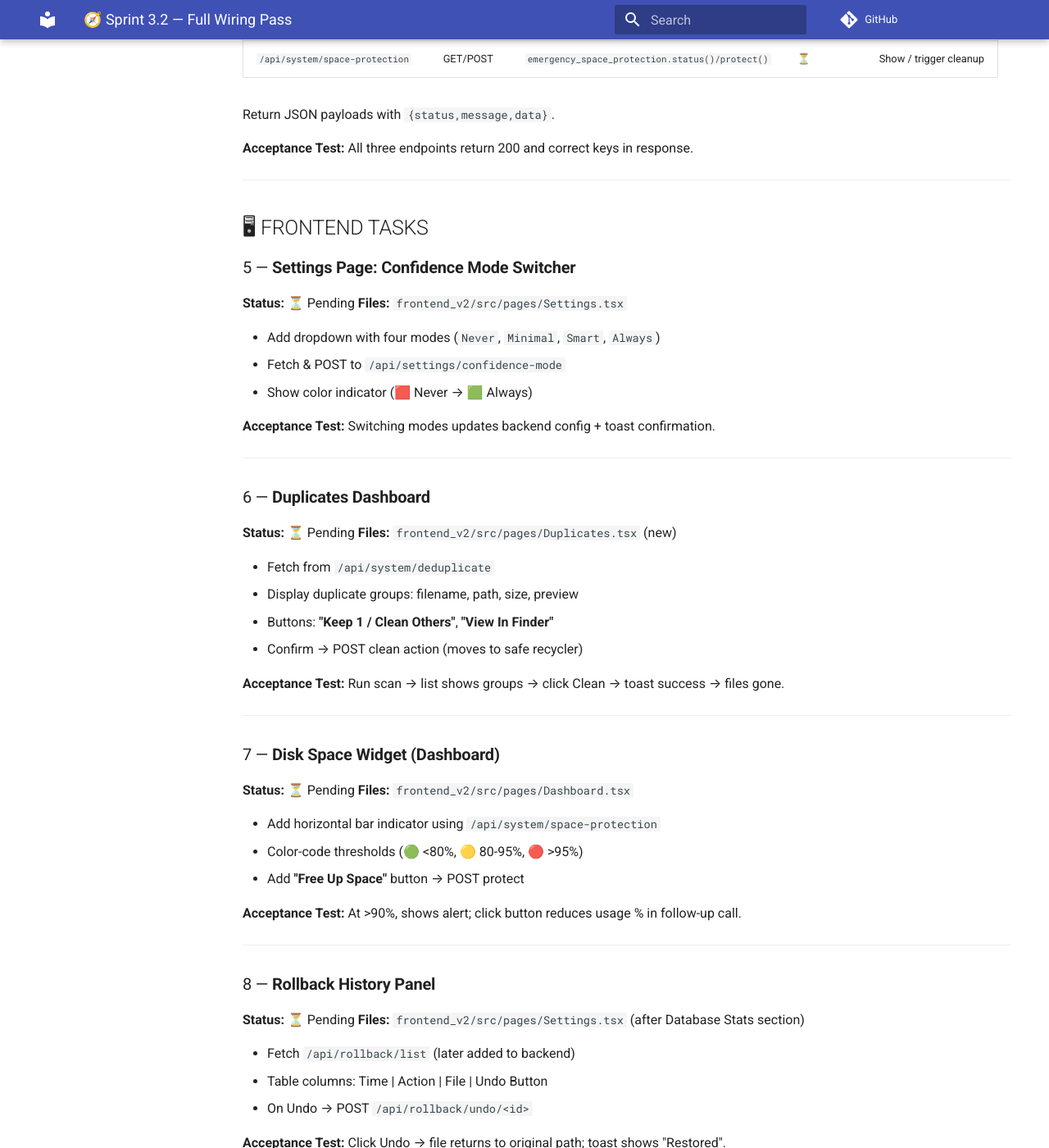
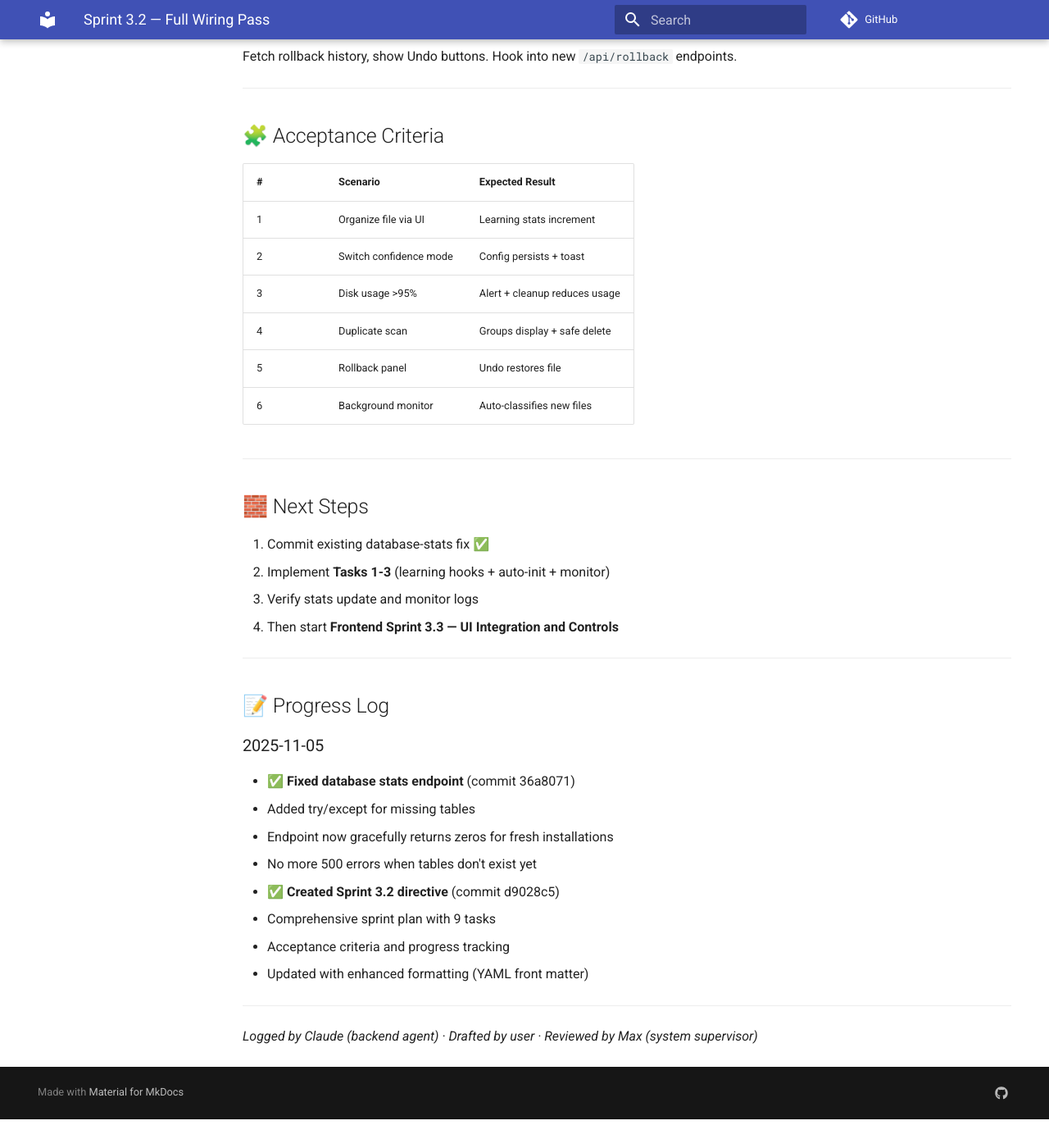
Before and after one commit to thebearwithabite/ai-file-organizer, an MkDocs documentation site: the page built from docs/Sprint_3.2_Directive.md, in a window 1280 px wide and 1400 px high, scrolled down 2207 px. Shown: the whole window at 82% size. Built offline with MkDocs 1.6.1 and Material for MkDocs 9.7.7, drawn with Linux system fonts in a browser that asks for light colours; comment, search, counter and statistics services are not loaded; the version menu is left out; after the commit the page ends 3572 px from its top, so only the background shows below that; some of the changed text lies outside the part shown.

Commit message:
docs: Update Sprint 3.2 directive with enhanced formatting
- Add YAML front matter (title, date, status, phase, owner)
- Simplify structure and improve readability
- Add Context Summary section
- Update progress log with both commits
- Add attribution footer

````diff
--- a/docs/Sprint_3.2_Directive.md
+++ b/docs/Sprint_3.2_Directive.md
@@ -1,232 +1,147 @@
-# 🧭 **Sprint 3.2 — Full Wiring Pass**
+---
+title: "Sprint 3.2 — Full Wiring Pass"
+date: 2025-11-04
+status: In Progress
+phase: 3.2
+owner: user
+---
 
-**Goal:** Make the system fully self-contained and "actually learning" by connecting all backend learning hooks, background monitors, and missing UI toggles.
+# 🧭 Sprint 3.2 — Full Wiring Pass
 
-**Status:** 🚧 In Progress
+**Objective:**
+Finalize the backend integration and UI wiring needed to make the system *self-learning*, *auto-monitoring*, and *feature-complete* between CLI and web.
 
 ---
 
-## 🎯 OBJECTIVE
+## ✅ Context Summary
 
-Bring AI File Organizer v3.1 to functional parity between CLI and UI:
-
-* ✅ Fix empty database issues (learning + rollback)
-* ✅ Ensure background automation runs continuously
-* ✅ Expose critical CLI features through clean UI controls
-* ✅ Eliminate ADHD friction points: missing toggles, invisible automation, silent failures
+- Fixed `/api/settings/database-stats` to return zeros instead of 500s on fresh installs.
+- Next: auto-create missing tables, hook up learning event recording, and enable background monitor.
+- This sprint completes backend prerequisites for the ADHD-friendly UI sprint that follows.
 
 ---
 
-## ⚙️ BACKEND TASKS
+## ⚙️ Backend Tasks
 
-### 1 — **Learning Hook Integration**
-
-**Status:** ⏳ Pending
+### 1. Learning Hook Integration
 **Files:** `api/services.py`, `universal_adaptive_learning.py`
 
-On every classification confirmation in `TriageService.classify_file()` or `confirm_classification()`, call:
+Hook the learning system into every confirmed classification:
 
 ```python
 learning_system.record_classification(
     file_path=path,
     predicted_category=suggested_category,
     confirmed_category=user_choice,
-    confidence=confidence_score
+    confidence=confidence_score,
 )
 ```
 
-If DB missing → auto-initialize (`learning_events.db`).
-
-**Acceptance Test:**
-- Move ≥ 1 file through triage
-- `/api/settings/learning-stats` should show non-zero counts
+Auto-init `learning_events.db` if missing.
+**Test:** Move a file → `/api/settings/learning-stats` increments counters.
 
 ---
 
-### 2 — **Rollback DB Auto-Init**
+### 2. Rollback DB Auto-Init
 
-**Status:** 🔄 Partially Complete
 **Files:** `easy_rollback_system.py`, `main.py`
 
-**✅ Completed:**
-- Added error handling for missing tables in stats endpoint (commit 36a8071)
-- Endpoint now returns zeros instead of 500 errors
-
-**⏳ Still Needed:**
-- On startup, verify/create `rollback.db` with `file_operations` table
-- Add helper:
+Create helper:
 
 ```python
-def ensure_rollback_tables():
-    conn.execute("""CREATE TABLE IF NOT EXISTS file_operations (
-        id INTEGER PRIMARY KEY AUTOINCREMENT,
-        timestamp TEXT NOT NULL,
-        operation_type TEXT NOT NULL,
-        source_path TEXT NOT NULL,
-        destination_path TEXT,
-        file_name TEXT NOT NULL,
-        metadata TEXT
-    )""")
+def ensure_rollback_tables(conn):
+    conn.execute("""CREATE TABLE IF NOT EXISTS file_operations (...columns...)""")
 ```
 
-- Call in `main.py` on app init
-
-**Acceptance Test:**
-Fresh install → `/api/settings/database-stats` returns 0-values (not error) ✅
+Call on startup.
+**Test:** Fresh install → `/api/settings/database-stats` returns valid zeros, no error.
 
 ---
 
-### 3 — **Launch Adaptive Background Monitor on Server Start**
+### 3. Background Monitor Auto-Start
 
-**Status:** ⏳ Pending
 **Files:** `adaptive_background_monitor.py`, `main.py`
-
-Import and start in daemon thread:
 
 ```python
 from adaptive_background_monitor import AdaptiveBackgroundMonitor
 threading.Thread(target=AdaptiveBackgroundMonitor.start, daemon=True).start()
 ```
 
-Make path configurable via `.env` or `config.json` (`AUTO_MONITOR_PATHS`).
-
-**Acceptance Test:**
-- Logs show: `INFO: AdaptiveBackgroundMonitor started (watching …)`
-- File drops into Downloads → auto-classified
+Optional config: `AUTO_MONITOR_PATHS` in `.env`
+**Test:** Log shows monitor startup; dropping file in staging triggers auto-classification.
 
 ---
 
-### 4 — **New API Endpoints**
+### 4. API Endpoints
 
-**Status:** ⏳ Pending
+| Endpoint                        | Description           | Backend Bind                                  |
+| ------------------------------- | --------------------- | --------------------------------------------- |
+| `/api/settings/confidence-mode` | GET/POST current mode | `confidence_system.get/set()`                 |
+| `/api/system/deduplicate`       | Scan for duplicates   | `automated_deduplication_service.scan()`      |
+| `/api/system/space-protection`  | Disk status / cleanup | `emergency_space_protection.status/protect()` |
 
-| Endpoint                        | Action   | Backend Binding                                 | Status | Notes                  |
-| ------------------------------- | -------- | ----------------------------------------------- | ------ | ---------------------- |
-| `/api/settings/confidence-mode` | GET/POST | `confidence_system.get()/set()`                 | ⏳      | Toggle current mode    |
-| `/api/system/deduplicate`       | POST     | `automated_deduplication_service.scan()`        | ⏳      | Return duplicates list |
-| `/api/system/space-protection`  | GET/POST | `emergency_space_protection.status()/protect()` | ⏳      | Show / trigger cleanup |
-
-Return JSON payloads with `{status,message,data}`.
-
-**Acceptance Test:**
-All three endpoints return 200 and correct keys in response.
+All return `{status, message, data}`.
 
 ---
 
-## 🖥 FRONTEND TASKS
+## 🖥 Frontend Tasks
 
-### 5 — **Settings Page: Confidence Mode Switcher**
+### 5. Settings → Confidence Mode Switcher
 
-**Status:** ⏳ Pending
-**Files:** `frontend_v2/src/pages/Settings.tsx`
+Dropdown with modes (Never, Minimal, Smart, Always).
+Sync to `/api/settings/confidence-mode`.
 
-- Add dropdown with four modes (`Never`, `Minimal`, `Smart`, `Always`)
-- Fetch & POST to `/api/settings/confidence-mode`
-- Show color indicator (🟥 Never → 🟩 Always)
+### 6. New Duplicates Page
 
-**Acceptance Test:**
-Switching modes updates backend config + toast confirmation.
+List duplicate groups, allow safe clean-up via API.
+Integrate safe recycler for undo.
+
+### 7. Dashboard → Disk Space Widget
+
+Fetch `/api/system/space-protection`.
+Visual gauge + "Free Up Space" button.
+
+### 8. Settings → Rollback Panel
+
+Fetch rollback history, show Undo buttons.
+Hook into new `/api/rollback` endpoints.
 
 ---
 
-### 6 — **Duplicates Dashboard**
+## 🧩 Acceptance Criteria
 
-**Status:** ⏳ Pending
-**Files:** `frontend_v2/src/pages/Duplicates.tsx` (new)
-
-- Fetch from `/api/system/deduplicate`
-- Display duplicate groups: filename, path, size, preview
-- Buttons: **"Keep 1 / Clean Others"**, **"View In Finder"**
-- Confirm → POST clean action (moves to safe recycler)
-
-**Acceptance Test:**
-Run scan → list shows groups → click Clean → toast success → files gone.
+| # | Scenario               | Expected Result               |
+| - | ---------------------- | ----------------------------- |
+| 1 | Organize file via UI   | Learning stats increment      |
+| 2 | Switch confidence mode | Config persists + toast       |
+| 3 | Disk usage >95%        | Alert + cleanup reduces usage |
+| 4 | Duplicate scan         | Groups display + safe delete  |
+| 5 | Rollback panel         | Undo restores file            |
+| 6 | Background monitor     | Auto-classifies new files     |
 
 ---
 
-### 7 — **Disk Space Widget (Dashboard)**
+## 🧱 Next Steps
 
-**Status:** ⏳ Pending
-**Files:** `frontend_v2/src/pages/Dashboard.tsx`
-
-- Add horizontal bar indicator using `/api/system/space-protection`
-- Color-code thresholds (🟢 <80%, 🟡 80-95%, 🔴 >95%)
-- Add **"Free Up Space"** button → POST protect
-
-**Acceptance Test:**
-At >90%, shows alert; click button reduces usage % in follow-up call.
+1. Commit existing database-stats fix ✅
+2. Implement **Tasks 1-3** (learning hooks + auto-init + monitor)
+3. Verify stats update and monitor logs
+4. Then start **Frontend Sprint 3.3 — UI Integration and Controls**
 
 ---
 
-### 8 — **Rollback History Panel**
-
-**Status:** ⏳ Pending
-**Files:** `frontend_v2/src/pages/Settings.tsx` (after Database Stats section)
-
-- Fetch `/api/rollback/list` (later added to backend)
-- Table columns: Time | Action | File | Undo Button
-- On Undo → POST `/api/rollback/undo/<id>`
-
-**Acceptance Test:**
-Click Undo → file returns to original path; toast shows "Restored".
-
----
-
-## 🔄 DEVOPS / CONFIG
-
-### 9 — **Autostart Sequence**
-
-**Status:** ⏳ Pending
-
-- Ensure `.ai_organizer_config` folder exists at launch
-- Add startup log:
-
-```
-✅ System Ready: Learning + Rollback DBs initialized | Monitor active
-```
-
----
-
-## ✅ DELIVERABLES
-
-- [ ] Updated `main.py` with auto-init + monitor thread
-- [ ] New API routes (3)
-- [ ] Updated Settings.tsx (UI switcher + rollback panel + space widget)
-- [ ] New Duplicates page
-- [ ] Confirmed learning writes and database stats no longer zero
-
----
-
-## 🧩 ACCEPTANCE CRITERIA
-
-| Test # | Scenario                                              | Expected Result | Status |
-| ------ | ----------------------------------------------------- | --------------- | ------ |
-| 1      | Organize a file via UI → Learning stats increment     | ✅               | ⏳      |
-| 2      | Switch confidence mode → Persistent change in config  | ✅               | ⏳      |
-| 3      | Disk usage > 95% → UI alert + cleanup works           | ✅               | ⏳      |
-| 4      | Duplicate scan shows groups → Safe delete works       | ✅               | ⏳      |
-| 5      | Rollback history panel lists ops → Undo restores file | ✅               | ⏳      |
-| 6      | Adaptive monitor auto-classifies new files            | ✅               | ⏳      |
-
----
-
-## 📝 PROGRESS LOG
+## 📝 Progress Log
 
 ### 2025-11-05
 - ✅ **Fixed database stats endpoint** (commit 36a8071)
   - Added try/except for missing tables
   - Endpoint now gracefully returns zeros for fresh installations
   - No more 500 errors when tables don't exist yet
+- ✅ **Created Sprint 3.2 directive** (commit d9028c5)
+  - Comprehensive sprint plan with 9 tasks
+  - Acceptance criteria and progress tracking
+  - Updated with enhanced formatting (YAML front matter)
 
 ---
 
-## 🔗 RELATED DOCUMENTS
-
-- [CLAUDE.md](/CLAUDE.md) - System architecture overview
-- [Phase 1 Implementation](/docs/Phase_1_Implementation.md)
-- [Phase 2 Vision Integration](/docs/Phase_2_Vision_Integration.md)
-
----
-
-**Last Updated:** 2025-11-05
-**Sprint Lead:** Claude Code AI Assistant
+*Logged by Claude (backend agent) · Drafted by user · Reviewed by Max (system supervisor)*
````
